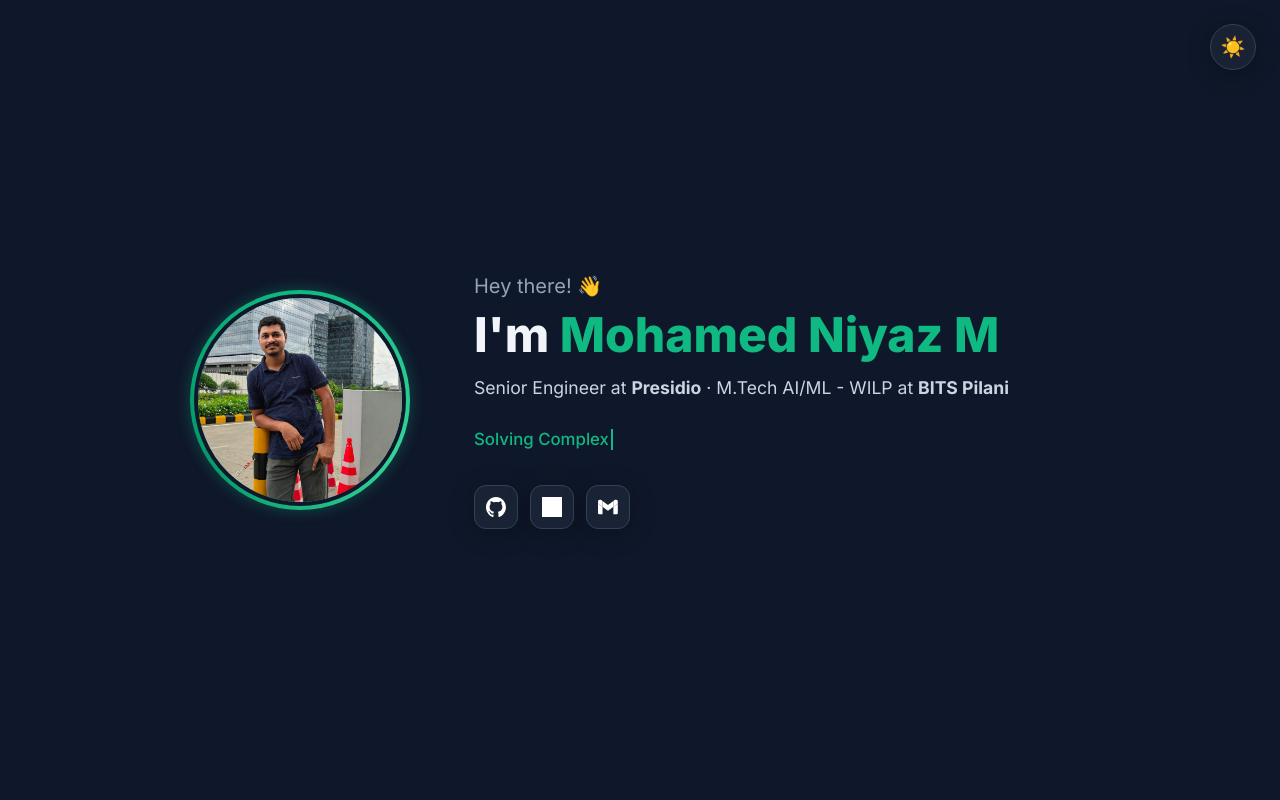
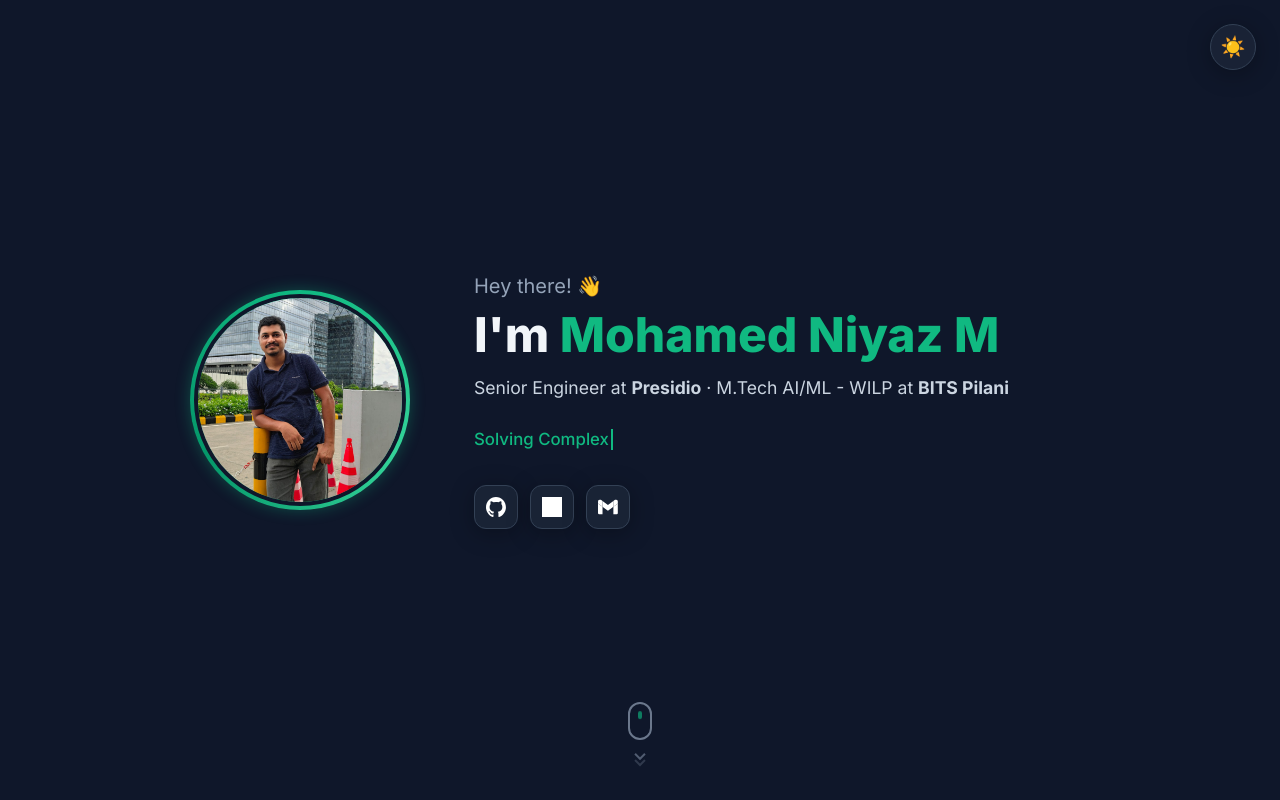
Before and after one commit to Niyaz2498/personal-site, a Next.js app: page / in a window 1280 px wide. Shown: the top 800 px of the page. Built offline with nearby package versions, Linux system fonts and the light colour scheme; grey boxes are pictures that could not be loaded.

Commit message:
Added Scroll Indicator

```diff
--- a/src/app/components/Connect.js
+++ b/src/app/components/Connect.js
@@ -28,7 +28,7 @@ export default function Connect() {
 
       <div className="footer-divider" />
       <div className="footer-copy">
-        <p>© {new Date().getFullYear()} Mohamed Niyaz. All rights reserved.</p>
+        <p>Built on {new Date().getFullYear()} by Mohamed Niyaz.</p>
         <p style={{ marginTop: '0.5rem', fontSize: '0.75rem' }}>
           Made with help from <strong>Antigravity</strong>. Thanks to Google for the free plan! 🚀
         </p>
--- a/src/app/components/IntroContainer.js
+++ b/src/app/components/IntroContainer.js
@@ -92,6 +92,16 @@ export default function Hero() {
           </div>
         </div>
       </div>
+
+      <a href="#experience" className="scroll-indicator" aria-label="Scroll down">
+        <div className="mouse">
+          <div className="wheel"></div>
+        </div>
+        <div className="scroll-arrows">
+          <span className="arrow"></span>
+          <span className="arrow"></span>
+        </div>
+      </a>
     </section>
   );
 }
--- a/src/app/globals.css
+++ b/src/app/globals.css
@@ -231,6 +231,79 @@ a:hover {
   height: 20px;
   filter: var(--icon-filter);
   transition: filter 0.3s ease;
+}
+
+/* ===== SCROLL INDICATOR ===== */
+.scroll-indicator {
+  position: absolute;
+  bottom: 2rem;
+  left: 50%;
+  transform: translateX(-50%);
+  display: flex;
+  flex-direction: column;
+  align-items: center;
+  gap: 0.5rem;
+  opacity: 0.7;
+  transition: opacity 0.3s ease;
+  cursor: pointer;
+  text-decoration: none;
+}
+
+.scroll-indicator:hover {
+  opacity: 1;
+}
+
+.mouse {
+  width: 24px;
+  height: 38px;
+  border: 2px solid var(--text-muted);
+  border-radius: 20px;
+  position: relative;
+}
+
+.wheel {
+  width: 4px;
+  height: 8px;
+  background: var(--accent);
+  border-radius: 2px;
+  position: absolute;
+  top: 6px;
+  left: 50%;
+  transform: translateX(-50%);
+  animation: scrollWheel 1.5s infinite ease-in-out;
+}
+
+.scroll-arrows {
+  display: flex;
+  flex-direction: column;
+  align-items: center;
+  gap: -6px;
+  margin-top: 4px;
+}
+
+.arrow {
+  display: block;
+  width: 8px;
+  height: 8px;
+  border-right: 2px solid var(--text-muted);
+  border-bottom: 2px solid var(--text-muted);
+  transform: rotate(45deg);
+  animation: scrollArrow 1.5s infinite ease;
+}
+
+.arrow:nth-child(2) {
+  animation-delay: 0.15s;
+}
+
+@keyframes scrollWheel {
+  0% { transform: translate(-50%, 0); opacity: 1; }
+  100% { transform: translate(-50%, 12px); opacity: 0; }
+}
+
+@keyframes scrollArrow {
+  0% { opacity: 0; transform: rotate(45deg) translate(-3px, -3px); }
+  50% { opacity: 1; }
+  100% { opacity: 0; transform: rotate(45deg) translate(3px, 3px); }
 }
 
 /* ===== EXPERIENCE TIMELINE ===== */
```
